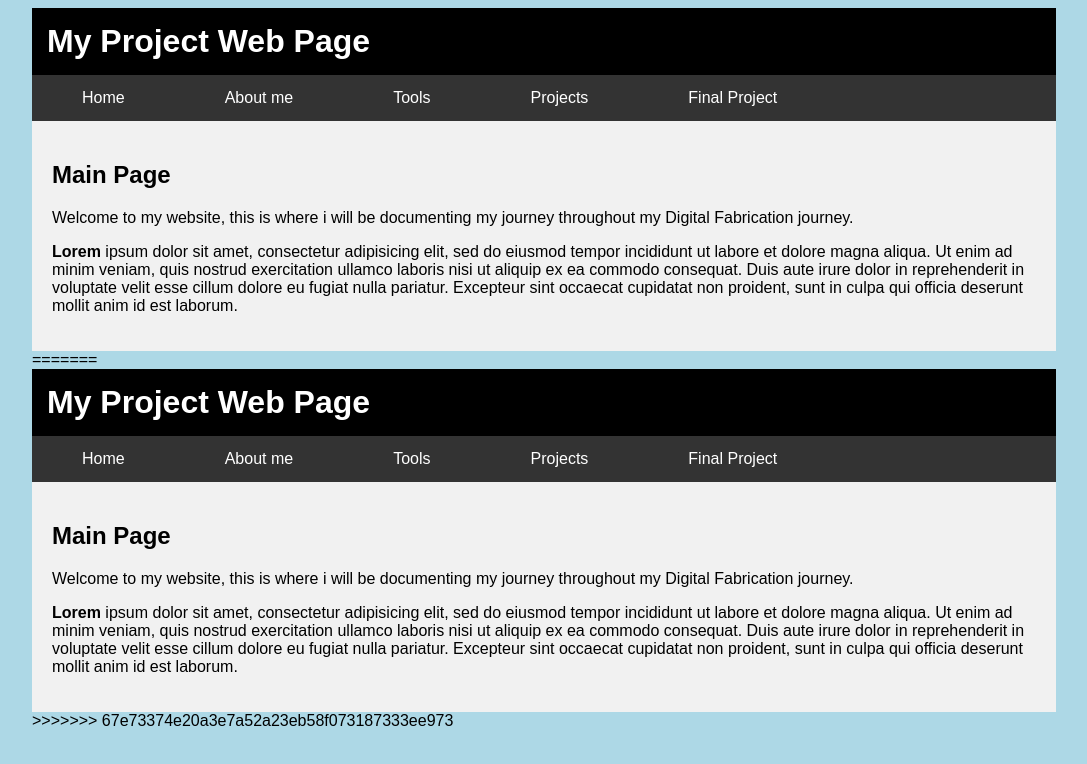
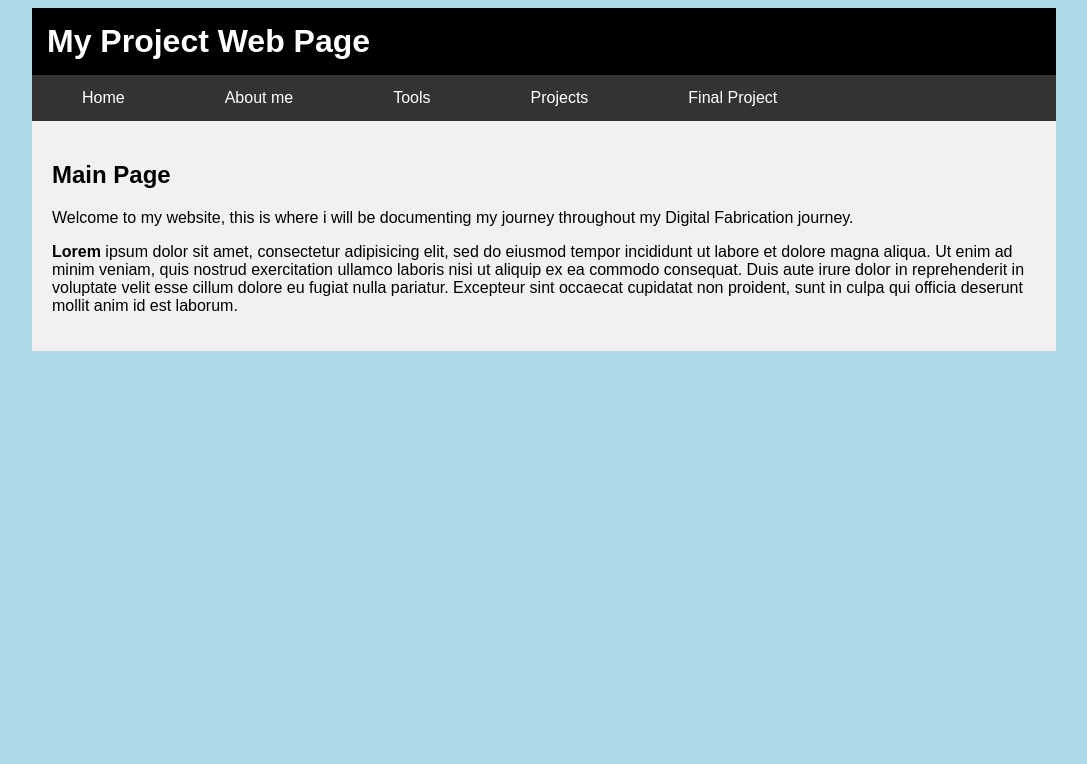
Before and after one commit to ianlimm/website, a plain HTML site: page index.html in a window 1280 px wide. Shown: the whole page, without its empty margins (96-1183 px from the left). Drawn offline with Linux system fonts and the light colour scheme.

Commit message:
Update index.html

```diff
--- a/index.html
+++ b/index.html
@@ -32,40 +32,4 @@
     proident, sunt in culpa qui officia deserunt mollit anim id est laborum.</p>
   </div>
   </body>
-=======
-<!DOCTYPE html>
-<html>
-  <head>
-    <title>My Web Page</title>
-      	<link rel="stylesheet" href="index.css">
-        <h1 id="head">My Project Web Page</h1>
-  </head>
-  <body>
-    <ul>
-      <li><a href="index.html">Home</a></li>
-      <li><a href="aboutme.html">About me</a></li>
-      <li><a href="tools.html">Tools</a></li>
-      <li class="dropdown">
-        <a href="javascript:void(0)" class="dropbtn">Projects</a>
-        <div class="dropdown-content">
-          <a href="lasercutting.html">Laser Cutting</a>
-          <a href="3dprinting.html">3D Printing</a>
-          <a href="Arduino.html">Arduino</a>
-        </div>
-      </li>
-      <li><a href="finalproject.html">Final Project</a></li>
-    </ul>
-<div class="content">
-  <h2>Main Page</h2>
-    <p>Welcome to my website, this is where i will be documenting
-      my journey throughout my Digital Fabrication journey.</p>
-    <p><b>Lorem</b> ipsum dolor sit amet, consectetur adipisicing elit, sed do eiusmod
-    tempor incididunt ut labore et dolore magna aliqua. Ut enim ad minim veniam,
-    quis nostrud exercitation ullamco laboris nisi ut aliquip ex ea commodo
-    consequat. Duis aute irure dolor in reprehenderit in voluptate velit esse
-    cillum dolore eu fugiat nulla pariatur. Excepteur sint occaecat cupidatat non
-    proident, sunt in culpa qui officia deserunt mollit anim id est laborum.</p>
-  </div>
-  </body>
->>>>>>> 67e73374e20a3e7a52a23eb58f073187333ee973
 </html>
```
